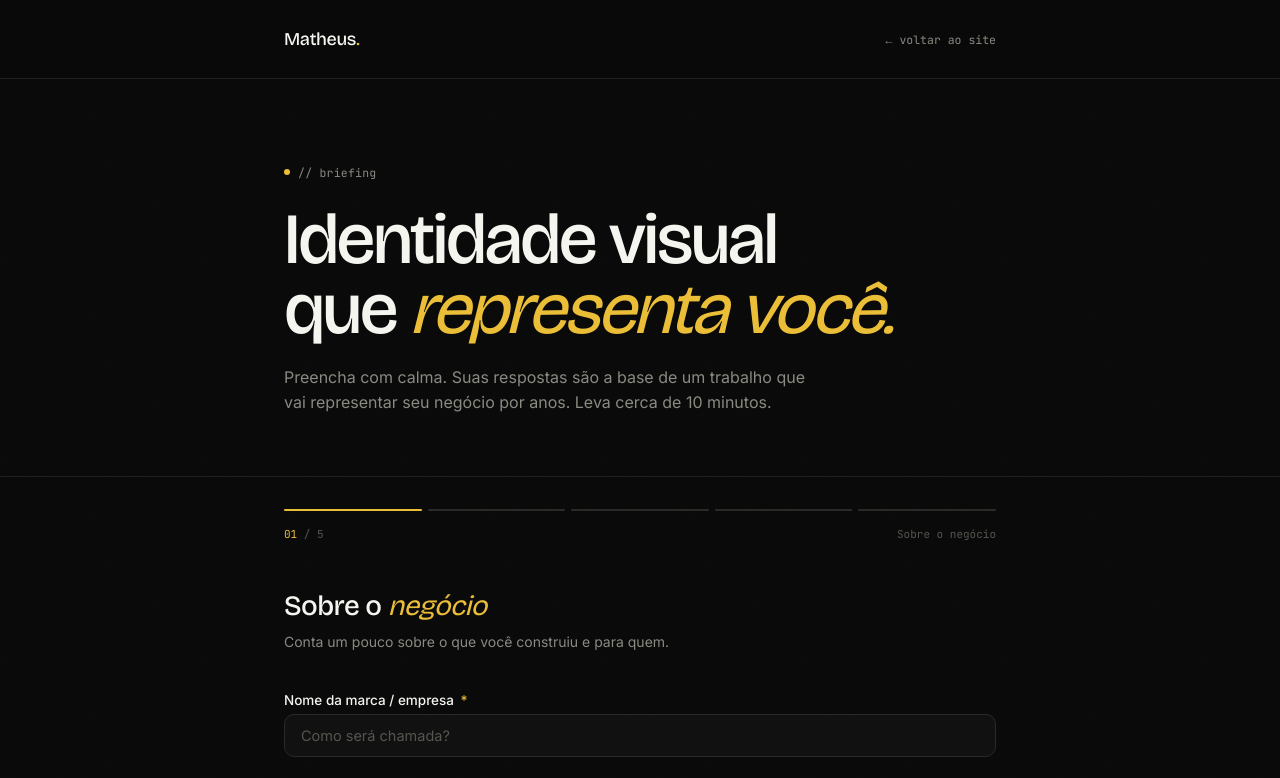
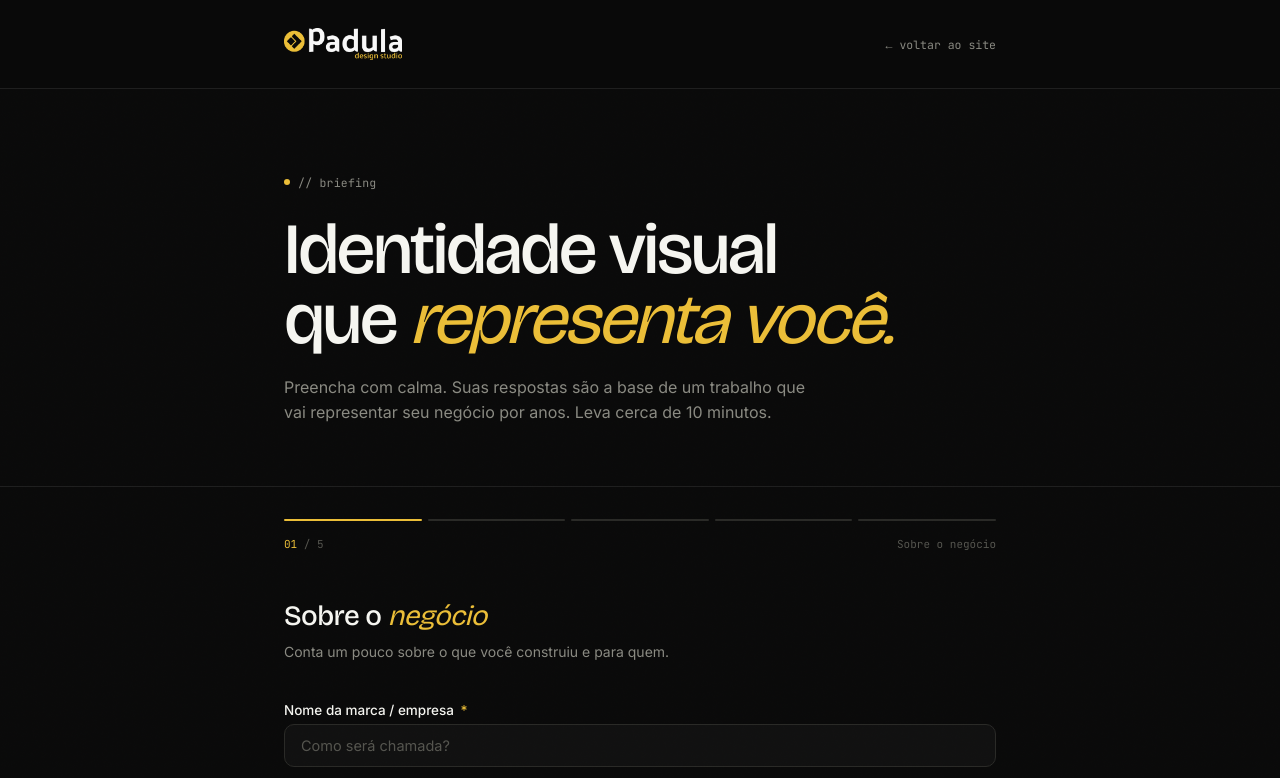
Before and after one commit to matheuspadula7/portfolio, a plain HTML site: page briefing-identidade-visual.html in a window 1280 px wide. Shown: the top 778 px of the page. Drawn offline with nearby package versions, Linux system fonts and the light colour scheme.

Commit message:
Update briefing-identidade-visual.html

```diff
--- a/briefing-identidade-visual.html
+++ b/briefing-identidade-visual.html
@@ -207,7 +207,7 @@ footer{padding:48px 0;border-top:1px solid var(--line);text-align:center}
 <nav>
   <div class="container">
     <div class="nav-inner">
-      <span class="nav-brand">Matheus<span>.</span></span>
+      <a href="https://matheuspadula.com.br"><img src="../assets/logo.png" alt="Matheus Padula" style="height:32px;display:block;"></a>
       <a href="https://matheuspadula.com.br" class="nav-back">← voltar ao site</a>
     </div>
   </div>
```
